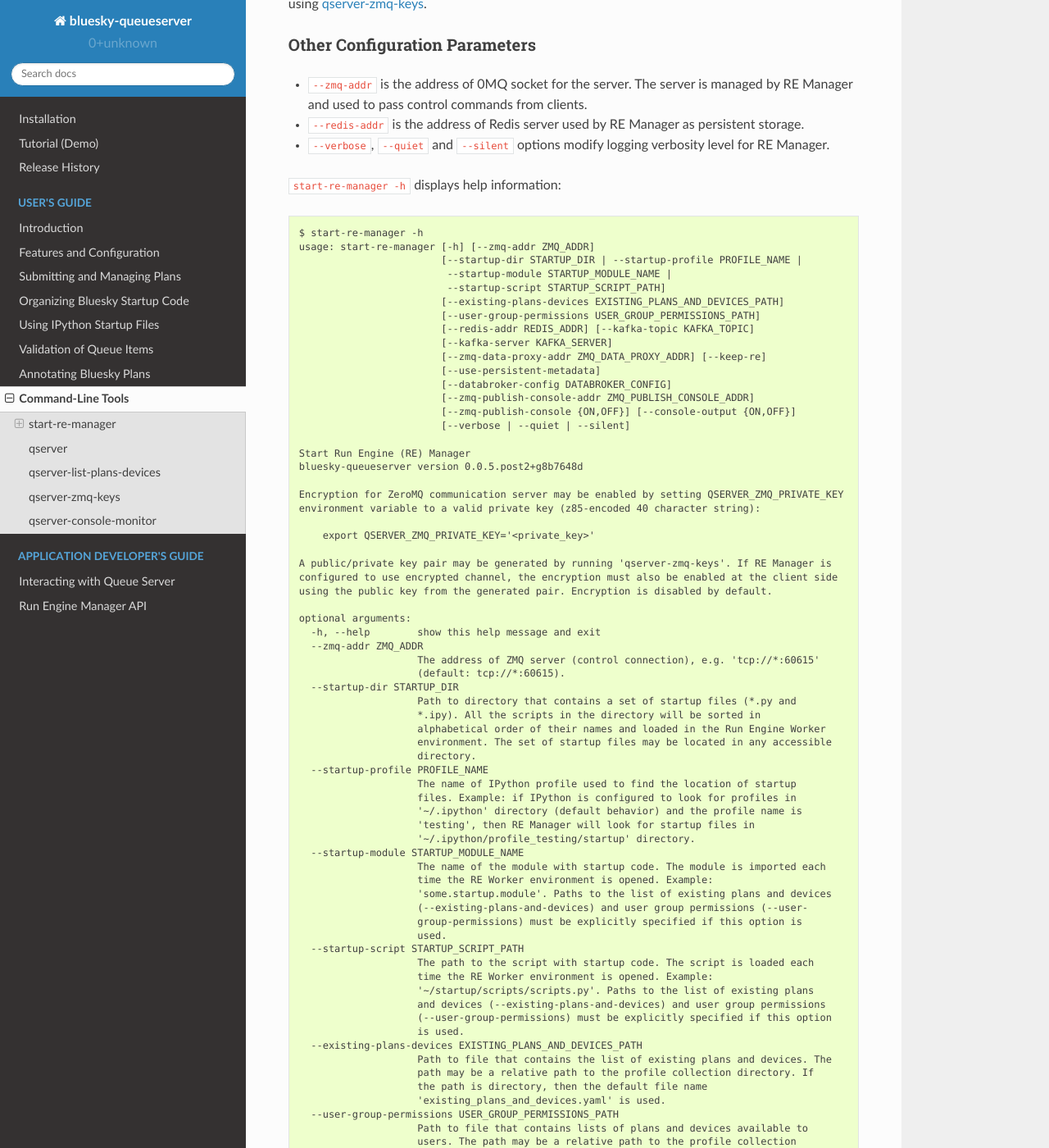
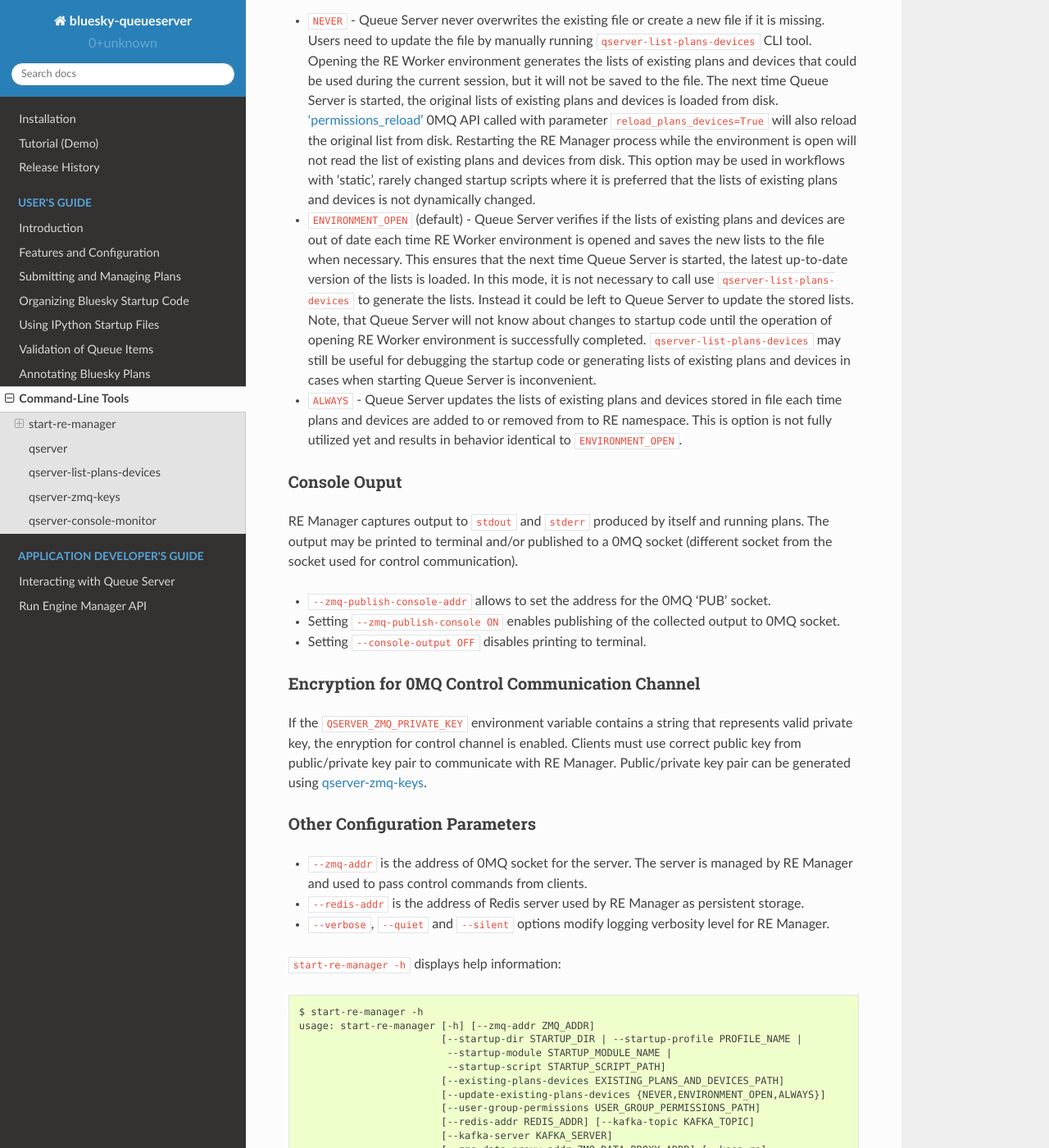
Before and after one commit to bluesky/bluesky-queueserver, a Sphinx documentation site: the page built from docs/source/cli_tools.rst, in a window 1280 px wide and 1400 px high, scrolled down 1847 px. Shown: the whole window at 82% size. Built offline with Sphinx 7.4.7 and the Read the Docs theme 2.0.0, drawn with Linux system fonts in a browser that asks for light colours; some of the changed text lies outside the part shown.

Commit message:
DOC: updated documentation for CLI tools

```diff
--- a/docs/source/cli_tools.rst
+++ b/docs/source/cli_tools.rst
@@ -9,9 +9,11 @@ start-re-manager
 
 The command starts Run Engine (RE) Manager on the workstation. If no parameters are
 specified, RE Manager is started in demo mode (built-in startup files with simulated
-devices and plans will be used). Demo mode is sufficient for evaluation and testing
+devices and plans will be used). Demo mode is intended for evaluation and testing
 of Queue Server. The CLI parameters may be used to customize RE Manager and specify
 the location of beamline startup scripts.
+
+.. _location_of_startup_code:
 
 Location of Startup Code
 ++++++++++++++++++++++++
@@ -19,8 +21,13 @@ Location of Startup Code
 RE Manager may create RE Worker environments based based on startup code from
 IPython-style collection of startup scripts, Python script or Python module.
 The locations of autogenerated ``existing_plans_and_devices.yaml`` file (see
+:ref:`update_existing_plans_devices` and
 :ref:`qserver_list_plans_devices_cli`) and ``user_group_permissions.yaml``
-must also be specified.
+must also be specified. The ``existing_plans_and_devices.yaml`` file is
+optional and could be generated automatically by opening RE Worker environment,
+but the path to the file pointing to a location in existing directory must be
+properly specified. Alternatively, the file can be initially generated by
+``qserver_list_plans_devices`` CLI tool.
 
 **IPython-style collection of startup scripts:**
 Use the parameter ``--startup-dir`` to specify the directory path to
@@ -78,6 +85,48 @@ The parameters supporting the subscription options:
 - ``--use-persistent-metadata`` enables msgpack-based persistent storage
   for scan metadata
 
+.. _update_existing_plans_devices:
+
+Updating the List of Existing Plans and Devices
++++++++++++++++++++++++++++++++++++++++++++++++
+
+The ``--update-existing-plans-devices`` parameter determines when the lists of existing plans
+and devices stored in a disk file is updated by Queue Server. See notes on the location of
+the file with the lists of existing plans and devices in :ref:`location_of_startup_code`.
+The lists are loaded from the disk file by RE Manager process at startup and used to generate
+the initial lists of allowed plans and devices. Those lists are used for validation of
+submitted plans, allowing user to submit plans to the queue before startup scripts are
+loaded. The lists are also distributed to clients and used for generating user interfaces.
+Therefore, it is important to keep the stored lists of existing plans and devices up to date.
+The parameter allows to select between the following modes for updating the lists:
+
+- ``NEVER`` - Queue Server never overwrites the existing file or create a new file if it
+  is missing. Users need to update the file by manually running ``qserver-list-plans-devices``
+  CLI tool. Opening the RE Worker environment generates the lists of existing plans and
+  devices that could be used during the current session, but it will not be saved to the file.
+  The next time Queue Server is started, the original lists of existing plans and devices
+  is loaded from disk. :ref:`method_permissions_reload` 0MQ API called with parameter
+  ``reload_plans_devices=True`` will also reload the original list from disk. Restarting
+  the RE Manager process while the environment is open will not read the list of existing
+  plans and devices from disk. This option may be used in workflows with 'static', rarely
+  changed startup scripts where it is preferred that the lists of existing plans and devices
+  is not dynamically changed.
+
+- ``ENVIRONMENT_OPEN`` (default) - Queue Server verifies if the lists of existing plans
+  and devices are out of date each time RE Worker environment is opened and saves the new
+  lists to the file when necessary. This ensures that the next time Queue Server is started,
+  the latest up-to-date version of the lists is loaded. In this mode, it is not necessary
+  to call use ``qserver-list-plans-devices`` to generate the lists. Instead it could be left
+  to Queue Server to update the stored lists. Note, that Queue Server will not know about
+  changes to startup code until the operation of opening RE Worker environment is successfully
+  completed. ``qserver-list-plans-devices`` may still be useful for debugging the startup
+  code or generating lists of existing plans and devices in cases when starting Queue
+  Server is inconvenient.
+
+- ``ALWAYS`` - Queue Server updates the lists of existing plans and devices stored in file
+  each time plans and devices are added to or removed from to RE namespace. This is option
+  is not fully utilized yet and results in behavior identical to ``ENVIRONMENT_OPEN``.
+
 .. _start_re_manager_console_output:
 
 Console Ouput
@@ -124,6 +173,7 @@ Other Configuration Parameters
                              --startup-module STARTUP_MODULE_NAME |
                              --startup-script STARTUP_SCRIPT_PATH]
                             [--existing-plans-devices EXISTING_PLANS_AND_DEVICES_PATH]
+                            [--update-existing-plans-devices {NEVER,ENVIRONMENT_OPEN,ALWAYS}]
                             [--user-group-permissions USER_GROUP_PERMISSIONS_PATH]
                             [--redis-addr REDIS_ADDR] [--kafka-topic KAFKA_TOPIC]
                             [--kafka-server KAFKA_SERVER]
@@ -135,7 +185,7 @@ Other Configuration Parameters
                             [--verbose | --quiet | --silent]
 
     Start Run Engine (RE) Manager
-    bluesky-queueserver version 0.0.5.post2+g8b7648d
+    bluesky-queueserver version 0.0.9
 
     Encryption for ZeroMQ communication server may be enabled by setting QSERVER_ZMQ_PRIVATE_KEY
     environment variable to a valid private key (z85-encoded 40 character string):
@@ -182,6 +232,12 @@ Other Configuration Parameters
                         path may be a relative path to the profile collection directory. If
                         the path is directory, then the default file name
                         'existing_plans_and_devices.yaml' is used.
+      --update-existing-plans-devices {NEVER,ENVIRONMENT_OPEN,ALWAYS}
+                        Select when the list of existing plans and devices stored on disk
+                        should be updated. The available choices are not to update the stored
+                        lists (NEVER), update the lists when the environment is opened
+                        (ENVIRONMENT_OPEN) or update the lists each the lists are changed
+                        (ALWAYS) (default: ENVIRONMENT_OPEN)
       --user-group-permissions USER_GROUP_PERMISSIONS_PATH
                         Path to file that contains lists of plans and devices available to
                         users. The path may be a relative path to the profile collection
@@ -296,13 +352,14 @@ periodically requests and displays the status of Queue Server.
     qserver ping     # Send 'ping' request to RE Manager via ZMQ
     qserver status   # Request status of RE Manager
 
-    qserver environment open       # Open RE environment
-    qserver environment close      # Close RE environment
-    qserver environment destroy    # Destroy RE environment (kill RE worker process)
+    qserver environment open         # Open RE environment
+    qserver environment close        # Close RE environment
+    qserver environment destroy      # Destroy RE environment (kill RE worker process)
 
-    qserver allowed plans          # Request the list of allowed plans
-    qserver allowed devices        # Request the list of allowed devices
-    qserver permissions reload     # Reload the list of allowed plans and devices and user permissions from disk
+    qserver allowed plans            # Request the list of allowed plans
+    qserver allowed devices          # Request the list of allowed devices
+    qserver permissions reload       # Reload user permissions and generate lists of allowed plans and devices.
+    qserver permissions reload lists # Same, but reload lists of existing plans and devices from disk.
 
     qserver queue add plan '<plan-params>'                 # Add plan to the back of the queue
     qserver queue add instruction <instruction>            # Add instruction to the back of the queue
@@ -321,6 +378,9 @@ periodically requests and displays the status of Queue Server.
     qserver queue replace plan <uid> '<plan-params>'        #  Replace item with <uid> with a plan
     qserver queue update instruction <uid> '<instruction>'  #  Update item with <uid> with an instruction
     qserver queue replace instruction <uid> '<instruction>' #  Replace item with <uid> with an instruction
+
+    qserver queue execute plan '<plan-params>'              # Immediately execute the plan
+    qserver queue execute instruction <instruction>         # Immediately execute an instruction
 
     Example of JSON specification of a plan:
         '{"name": "count", "args": [["det1", "det2"]], "kwargs": {"num": 10, "delay": 1}}'
@@ -390,18 +450,20 @@ periodically requests and displays the status of Queue Server.
 qserver-list-plans-devices
 --------------------------
 
-It is recommended to run ``qserver-list-plans-devices`` each time the startup code is modified,
-which and serves two purposes:
+``qserver-list-plans-devices`` loads the startup code and generates the lists of existing plans and devices.
+The tool may be used for the following purposes:
 
 - Validation of startup code. If startup code is successfully loaded by ``qserver-list-plans-devices``
   it is very likely that it will be successfully loaded into the RE Worker environment.
 
-- Generation of the list of existing plans and devices (``existing_plans_and_devices.yaml``).
+- Generation of the list of existing plans and devices (``existing_plans_and_devices.yaml``). Queue Server
+  may be configured to automatically generate or update the file (see :ref:`update_existing_plans_devices`),
+  but sometimes it may be more convenient to do it manually or as part of the installation script.
 
-It is **REQUIRED** to run the tool each time new devices or plans are added to the startup code
-or signatures of the existing plans are modified (e.g. a parameter is added or removed, type
-annotation or text description is changed etc.), since those changes require a new
-``existing_plans_and_devices.yaml`` file to be generated.
+The lists of existing plans and devices must be updated each time new devices or plans are added to or
+removed from the startup code or signatures of the existing plans are modified (e.g. a parameter is added
+or removed, type annotation or text description is changed etc.), since those changes may affect other
+functionality such as plan validation or lists of allowed plans and devices distributed to clients.
 
 The default name for the output file is ``existing_plans_and_devices.yaml``. The file is always
 saved to the current directory unless a different path is specified using the ``--file-dir``
```
Also changed, not shown: other parts of docs/source/cli_tools.rst (+1 -1 lines), docs/source/installation.rst (+6 -3 lines).
